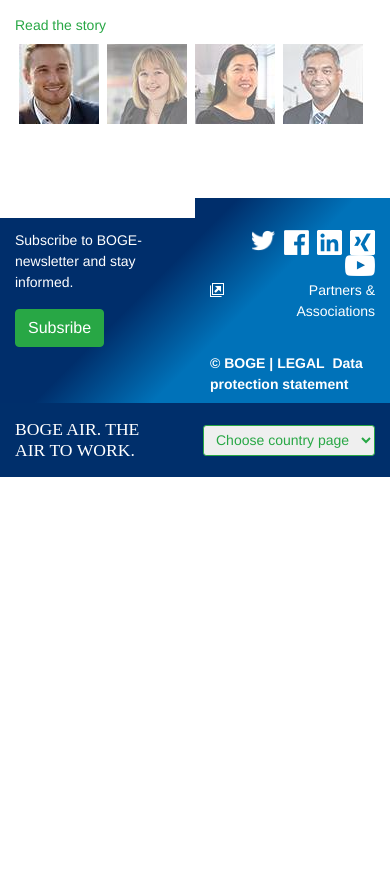
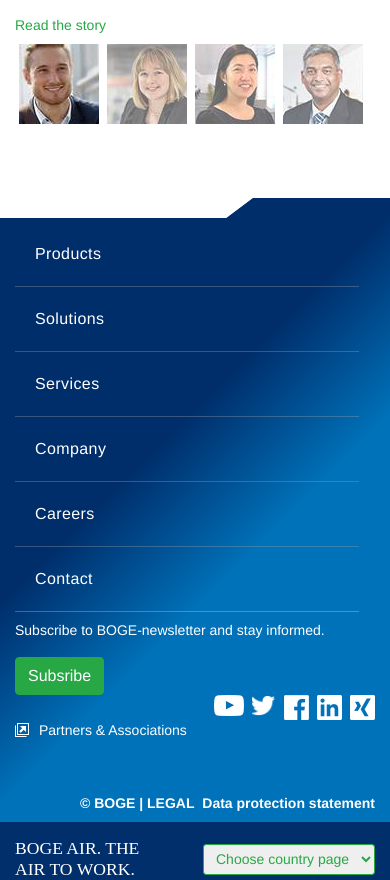
Before and after one commit to WebStyleProduction24/boge, a PHP site: page /tz-1-1.html in a window 390 px wide. Shown: the part 5620-6500 px from the top of the page. Before the commit the page ends 6097 px from the top, so only its background shows below. Run offline with PHP 8.4, Linux system fonts and the light colour scheme; some libraries are stand-ins or nearby versions; some web fonts are replaced.

Commit message:
Update 2019/03/19 2:12 +3GMT
В подвале для мобильных устройств готова навигация

```diff
--- a/style.css
+++ b/style.css
@@ -377,7 +377,7 @@
 footer > div::before {
 	position: absolute;
 	content: "";
-	right: 225px;
+	right: 35%;
 	top: -1px;
 	border-right: 28px solid transparent;
 	border-top: 21px solid #fff;
@@ -571,6 +571,11 @@
 	display: none;
 }
 
+/*Навигация в подвале*/
+footer li {
+	background: none !important;
+}
+
 @media (min-width: 1200px) {
 	.contacts {
 		display: block;
@@ -604,6 +609,11 @@
 }
 
 @media (max-width: 991px) {
+	.ext {
+		width: 100%;
+		float: left !important;
+		text-align: left;
+	}
 	#navbarSupportedContent-2 {
 		position: absolute;
 		top: 65px;
@@ -684,6 +694,14 @@
 	.navbar-expand-md .navbar-nav .dropdown-menu {
 		position: absolute;
 	}
+
+	/*Навигация в подвале*/
+	footer .collapse {
+		display: block !important;
+	}
+	footer li {
+		border-bottom: 1px solid rgba(255,255,255,.25) !important;
+	}
 }
 
 @media (max-width: 767px) {
--- a/tz-1-1.html
+++ b/tz-1-1.html
@@ -545,41 +545,43 @@
 		<div class="mx-0 footer-1">
 			<div class="container">
 				<nav class="navbar navbar-expand-lg pl-0 pt-4">
-					<div class="collapse navbar-collapse" id="navbarNav">
-						<ul class="navbar-nav">
-							<li class="nav-item active">
+					<div class="navbar-collapse" id="navbarNav">
+						<ul class="list-group list-group-flush navbar-nav">
+							<li class="nav-item list-group-item">
 								<a class="nav-link text-white pl-0" href="#">Products</a>
 							</li>
-							<li class="nav-item">
+							<li class="nav-item list-group-item">
 								<a class="nav-link text-white" href="#">Solutions</a>
 							</li>
-							<li class="nav-item">
+							<li class="nav-item list-group-item">
 								<a class="nav-link text-white" href="#">Services</a>
 							</li>
-							<li class="nav-item">
+							<li class="nav-item list-group-item">
 								<a class="nav-link text-white" href="#">Company</a>
 							</li>
-							<li class="nav-item">
+							<li class="nav-item list-group-item">
 								<a class="nav-link text-white" href="#">Careers</a>
 							</li>
-							<li class="nav-item">
+							<li class="nav-item list-group-item">
 								<a class="nav-link text-white" href="#">Contact</a>
 							</li>
 						</ul>
 					</div>
 				</nav>
 				<div class="row">
-					<div class="col">
+					<div class="col-12 col-lg">
 						<p class="text-white mb-0">Subscribe to BOGE-newsletter and stay informed.</p>
 						<a class="btn text-white btn-success mt-3" href="/en/airmag" role="button">Subsribe</a>
 					</div>
-					<div class="col">
+					<div class="col-12 col-lg">
 						<div class="text-right">
-							<a class="social d-block float-right ml-2 xing" href="https://www.xing.com/company/boge" target="_blank">Xing</a>
-							<a class="social d-block float-right ml-2 linkedin" href="https://www.linkedin.com/company/1562909?trk=vsrp_companies_cluster_nametrkInfo=VSRPsearchId%3A4280427381450182573289%2CVSRPtargetId%3A1562909%2CVSRPcmpt%3Acompanies_cluster" target="_blank">Linked in</a>
-							<a class="social d-block float-right ml-2 facebook" href="https://www.facebook.com/BOGE-Kompressoren-1636736689941245/?fref=ts" target="_blank">Facebook</a>
-							<a class="social d-block float-right ml-2 twitter" href="https://twitter.com/bogeuk" target="_blank">Twitter</a>
-							<a class="social d-block float-right ml-2 youtube" href="https://www.youtube.com/channel/UC4NZdcYuT7IDN6vjQ-c0v-g" target="_blank">Youtube</a>
+							<div>
+								<a class="social d-block float-right ml-2 xing" href="https://www.xing.com/company/boge" target="_blank">Xing</a>
+								<a class="social d-block float-right ml-2 linkedin" href="https://www.linkedin.com/company/1562909?trk=vsrp_companies_cluster_nametrkInfo=VSRPsearchId%3A4280427381450182573289%2CVSRPtargetId%3A1562909%2CVSRPcmpt%3Acompanies_cluster" target="_blank">Linked in</a>
+								<a class="social d-block float-right ml-2 facebook" href="https://www.facebook.com/BOGE-Kompressoren-1636736689941245/?fref=ts" target="_blank">Facebook</a>
+								<a class="social d-block float-right ml-2 twitter" href="https://twitter.com/bogeuk" target="_blank">Twitter</a>
+								<a class="social d-block float-right ml-2 youtube" href="https://www.youtube.com/channel/UC4NZdcYuT7IDN6vjQ-c0v-g" target="_blank">Youtube</a>
+							</div>
 							<a class="ext pl-4 text-white float-right" href="/en/partners-and-associations" target="_blank">Partners &amp; Associations</a>
 						</div>
 						<div class="copyright float-right text-white mt-5 mb-2">
```
